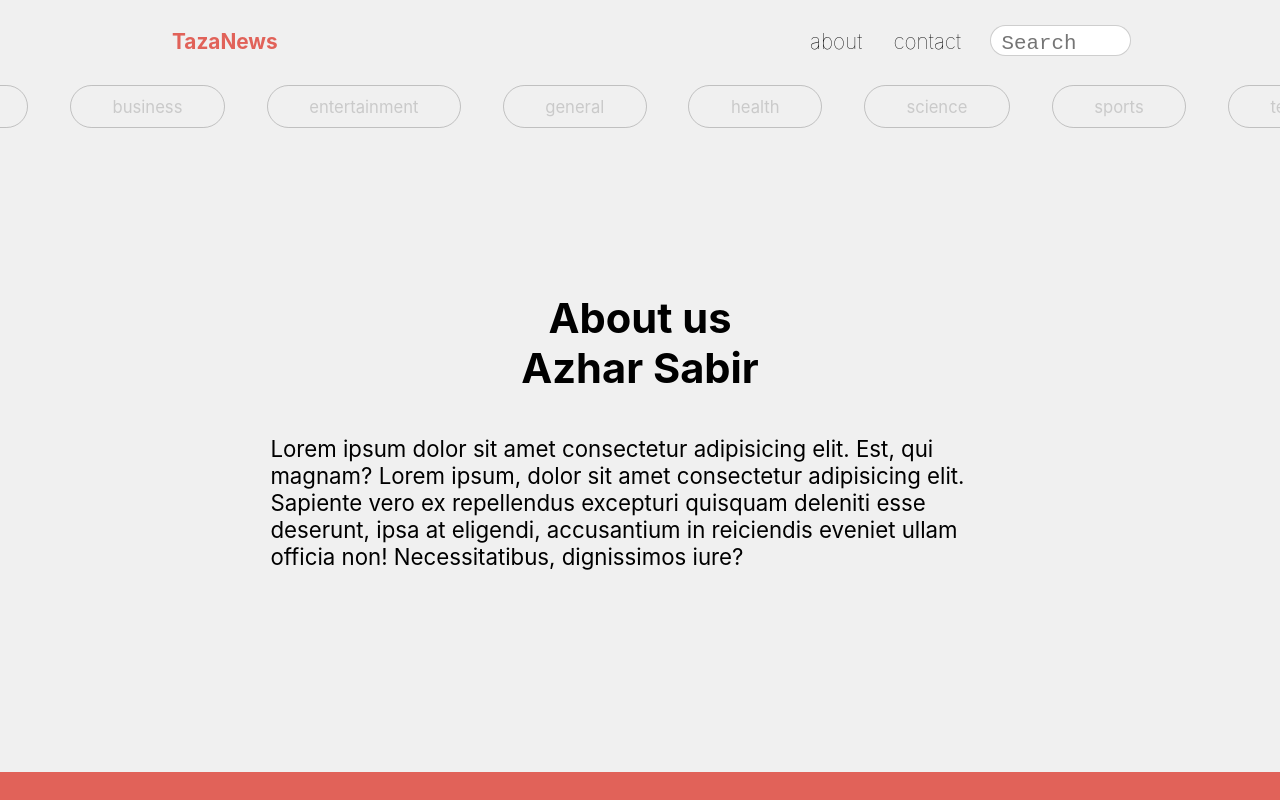
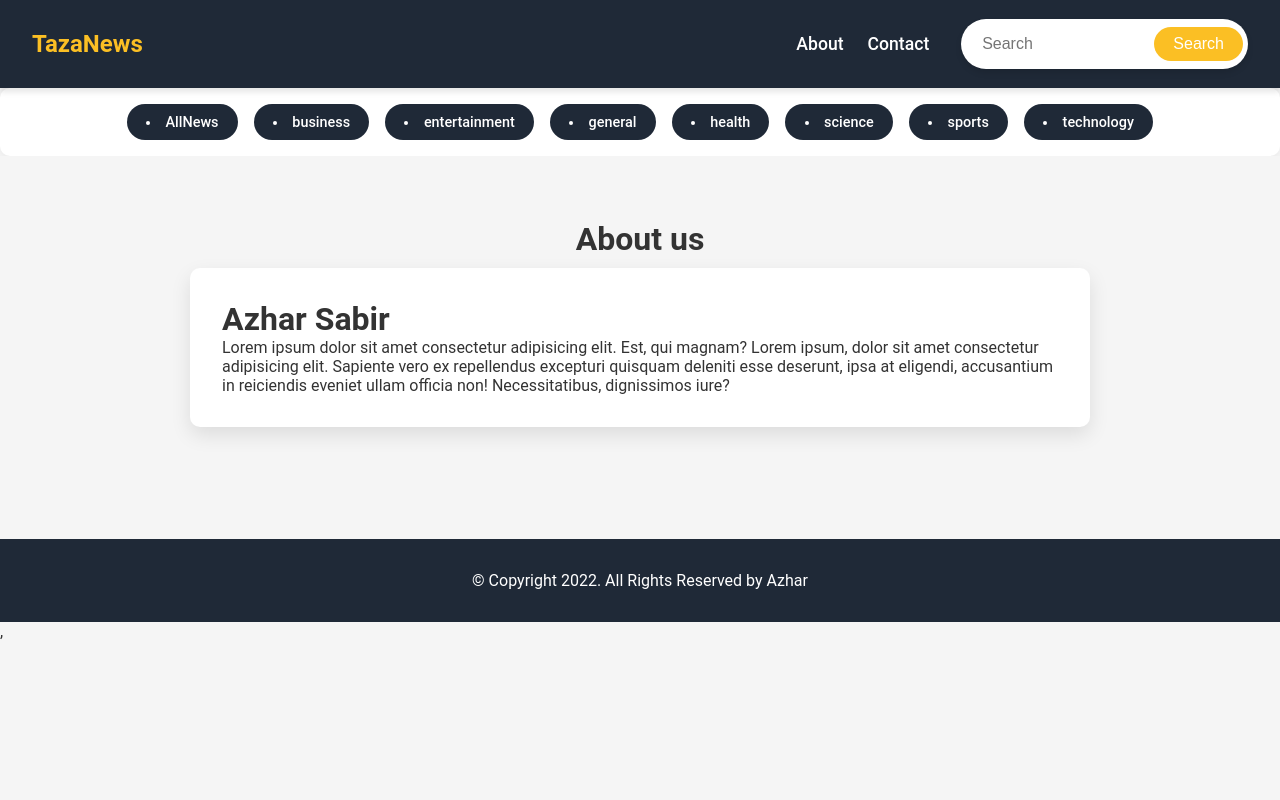
Before and after one commit to Azhar221/TaazaNews, a React (Create React App) app: page /about in a window 1280 px wide. Shown: the top 800 px of the page. Built offline with nearby package versions, Linux system fonts and the light colour scheme.

Commit message:
Updated the UI

```diff
--- a/src/App.css
+++ b/src/App.css
@@ -1,326 +1,426 @@
+/* Global Styles */
 * {
   margin: 0;
   padding: 0;
-  top: 0;
-  left: 0;
-  text-decoration: none !important;
-  list-style-type: none !important;
-  box-sizing: border-box !important;
+  box-sizing: border-box;
 }
 
-html,
 body {
-  margin: 0;
-  padding: 0;
-  /* min-height: 100vh; */
-  text-decoration: none !important;
-  box-sizing: border-box !important;
-  background-color: #f0f0f0;
-  font-size: calc(0.3rem + 2vmin);
+  background-color: #f5f5f5;
+  color: #333;
+  font-family: "Roboto", sans-serif;
 }
 
-/******************** navBar start ************************/
-
+/* Navbar */
 .navbar {
-  position: relative;
-  z-index: 99;
+  background-color: #1f2937;
+  padding: 1.2rem 2rem;
   display: flex;
   justify-content: space-between;
   align-items: center;
+  box-shadow: 0 4px 6px rgba(0, 0, 0, 0.1);
   position: sticky;
+  top: 0;
+  z-index: 1000;
+}
+
+/* Logo Styling */
+.navbar-logo {
+  font-size: 1.5rem;
+  font-weight: bold;
+}
+
+.navbar-logo a {
+  color: #fbbf24;
   text-decoration: none;
-  list-style: none;
-  background-color: #f0f0f0;
-  padding: .8rem calc(6rem + 2vmin);
+  transition: color 0.3s ease;
 }
-.navbar ul {
+
+.navbar-logo a:hover {
+  color: #ffffff;
+}
+
+/* Right side with links and search bar */
+.navbar-right {
+  display: flex;
+  align-items: center;
+  gap: 2rem;
+}
+
+/* Links Styling */
+.navbar-links {
+  display: flex;
+  gap: 1.5rem;
+  list-style-type: none;
+  margin: 0;
+  padding: 0;
+}
+
+.navbar-links li {
+  font-size: 1.1rem;
+}
+
+.navbar-links li a {
+  color: #ffffff;
+  text-decoration: none;
+  font-weight: 500;
+  transition: color 0.3s ease;
+}
+
+.navbar-links li a:hover {
+  color: #fbbf24;
+}
+
+/* SearchBar integration */
+.navbar-search {
   display: flex;
   align-items: center;
 }
-.navbar ul li a span {
-  color: #e16259;
-  font-weight: bold;
-}
-.navbar ul li a {
-  margin-left: 1.5rem;
-  font-size: 1rem;
-  cursor: pointer;
-  font-weight: 99;
-  text-decoration: none;
-  color: #000;
-}
-.navbar ul li a:hover {
-  border-bottom: 2px solid #e16259;
-  color: #e16259;
-}
+
+/* Search bar adjustments */
 .searchBar {
-display: flex;
-align-items: center;
-justify-content: center;
-margin-left: 1rem;
+  display: flex;
+  align-items: center;
+  background-color: #ffffff;
+  padding: 0.3rem 0.8rem;
+  border-radius: 30px;
+  box-shadow: 0 4px 6px rgba(0, 0, 0, 0.1);
 }
 
-.searchBar textarea {
-  border: 1px solid rgba(10, 10, 10, 0.2);
-
-  width: calc(6rem + 2vmin);
-  height: 1.5rem;
-  padding: 0.3rem 0.5rem;
-  font-size: 1rem;
-  border-radius: 2rem;
-  outline-style: none;
-  resize: none;
-  overflow: hidden;
-}
-/******************** Category Start ************************/
-
-
-.category {
-  /* display: flex; */
+.searchBar input {
+  border: none;
+  padding: 0.5rem;
+  width: 150px;
+  height: 40px;
+  border-radius: 20px;
+  outline: none;
+  transition: width 0.3s ease;
 }
 
+.searchBar input:focus {
+  width: 200px;
+  box-shadow: 0 0 5px #fbbf24;
+}
+
+.searchBar button {
+  background-color: #fbbf24;
+  border: none;
+  color: #ffffff;
+  padding: 0.5rem 1.2rem;
+  font-size: 1rem;
+  border-radius: 20px;
+  margin-left: 0.5rem;
+  cursor: pointer;
+  transition: background-color 0.3s ease;
+}
+
+.searchBar button:hover {
+  background-color: #d97706;
+}
+
+/* Mobile responsive behavior */
+@media (max-width: 768px) {
+  .navbar {
+    flex-direction: column;
+  }
+
+  .navbar-right {
+    flex-direction: column;
+    gap: 1rem;
+  }
+
+  .navbar-links {
+    margin-top: 1rem;
+  }
+
+  .searchBar {
+    margin-top: 1rem;
+  }
+}
+
+/* Search Bar */
+.searchBar {
+  display: flex;
+  align-items: center;
+  background-color: #ffffff;
+  padding: 0.3rem;
+  border-radius: 30px;
+  box-shadow: 0 4px 6px rgba(0, 0, 0, 0.1);
+  width: fit-content;
+  margin: 0 auto;
+}
+
+.searchBar input {
+  border: none;
+  padding: 0.5rem 1rem;
+  width: 180px;
+  height: 40px;
+  border-radius: 30px;
+  outline: none;
+  transition: width 0.3s ease;
+  font-size: 1rem;
+}
+
+.searchBar input:focus {
+  width: 250px;
+  border-color: #fbbf24;
+  box-shadow: 0 0 5px #fbbf24;
+}
+
+.searchBar button {
+  background-color: #fbbf24;
+  border: none;
+  color: #ffffff;
+  padding: 0.5rem 1.2rem;
+  font-size: 1rem;
+  border-radius: 20px;
+  margin-left: 0.5rem;
+  cursor: pointer;
+  transition: background-color 0.3s ease;
+}
+
+.searchBar button:hover {
+  background-color: #d97706;
+}
+
+/* Category List */
 .category-list {
-  /* position: fixed; */
-  top: 0;
-  overflow-x: scroll;
-  z-index: 99;
   display: flex;
+  gap: 1rem;
   justify-content: center;
-  align-items: center;
-  width: 100%;
+  padding: 1rem;
+  background-color: #ffffff;
+  border-radius: 10px;
+  box-shadow: 0 2px 8px rgba(0, 0, 0, 0.05);
 }
+
 .category-list li {
-  margin: 0.2rem 1rem;
-  padding: 0.5rem 2rem;
-  text-align: center;
-  font-size: 0.8rem;
-  border-radius: 2rem;
+  background-color: #1f2937;
+  color: #ffffff;
+  padding: 0.6rem 1.2rem;
+  border-radius: 20px;
+  font-size: 0.9rem;
+  transition: background-color 0.3s ease;
   cursor: pointer;
-  border: 1px solid rgba(0, 0, 0, 0.2);
 }
+
 .category-list li:hover {
-  background-color: rgb(14, 160, 218);
-  color: #fff;
+  background-color: #fbbf24;
+  color: #1f2937;
 }
 
 .category-list li a {
   text-decoration: none;
-  list-style-type: none;
-  color: #cacaca;
+  color: inherit;
+  font-weight: 500;
 }
 
-/******************** navBar end ************************/
-
-
-
-/******************** Loader start ************************/
-.load{
-  margin: 2rem;
-  display: flex;
-  justify-content: center;
-  align-items: center;
-}
-.loader {
-  border: .5rem solid #f3f3f3; /* Light grey */
-  border-top: .5rem solid #e16259;
-  border-radius: 50%;
-  width: 4rem;
-  height: 4rem;
-  animation: spin .6s linear infinite;
+/* Contact Form */
+.contact {
+  margin: 3rem auto;
+  max-width: 600px;
+  background: #ffffff;
+  padding: 2.5rem;
+  border-radius: 15px;
+  box-shadow: 0 8px 20px rgba(0, 0, 0, 0.1);
+  text-align: center;
 }
 
-@keyframes spin {
-  0% { transform: rotate(0deg); }
-  100% { transform: rotate(360deg); }
-}
-
-
-/******************** Loader end ************************/
-
-
-
-/******************** News section start ************************/
-
-.news {
-  min-height: 100vh;
-  margin: 2rem calc(1rem + 2vmin);
-  justify-content: center;
-  display: flex;
-  flex-direction: row;
-  flex-wrap: wrap;
-}
-
-/******************** NewsItem Cards start ************************/
-
-.cards {
-  position: relative;
-  max-width: calc(15rem + 2vmin);
-  margin: 1rem;
-  background-color: rgb(245, 248, 253);
-  box-shadow: 0 5px 10px 2px rgba(0, 0, 0, 0.1);
-}
-
-.cards:hover {
-  box-shadow: 0 5px 10px 2px rgba(0, 0, 0, 0.2);
-}
-
-.cards #source {
-  position: absolute;
-  font-size: 0.2rem;
-  padding: 0.2rem;
-  min-width: 4rem;
-  text-align: center;
-  top: 7.2rem;
-  background-color: rgb(14, 160, 218, 1);
-  color: aliceblue;
-  box-shadow: 0 5px 10px 2px rgba(22, 15, 15, 0.4);
-}
-#source p {
-  font-size: 0.8rem;
-  display: inline;
-  margin: 0;
-  padding: 0;
-}
-
-.cards img {
-  background-color: #282c34;
-  width: 100%;
-  height: 8rem;
-}
-
-.cards h3 {
-  font-size: 1rem;
-  margin: 0 1rem;
-  height: 5rem;
-  text-align: center;
-  display: flex;
-  align-items: center;
-  overflow: hidden;
-  overflow-wrap: break-word;
-}
-
-.cards p {
-  font-size: 0.7rem;
-  padding: 0 0.5rem;
-  height: 3rem;
-  text-align: center;
-  overflow: hidden;
-}
-
-.cards .btn {
-  height: 3rem;
-  display: flex;
-  flex-direction: row-reverse;
-  align-items: center;
-}
-
-.cards .btn p {
-  position: absolute;
-  text-align: left;
-  top: 17rem;
-  left: 1rem;
-  padding: 0;
-  font-size: 0.5rem;
-  font-weight: lighter;
-  color: #282c34;
-}
-.cards button {
-  background-color: rgb(14, 160, 218);
-  color: aliceblue;
-  margin: 0.5rem 1rem 1rem 1rem;
-  padding: 0.4rem 0.6rem;
-  font-size: 0.7rem;
-  border: none;
-  border-radius: 2rem;
-  box-shadow: 0 5px 10px 2px rgba(0, 0, 0, 0.1);
-}
-
-.cards button:hover {
-  background-color: rgb(20, 139, 194);
-  box-shadow: 0 5px 10px 2px rgba(0, 0, 0, 0.2);
-}
-
-/******************** NewsItem Cards end ************************/
-
-/******************** about section start ********************/
-
-.about {
-  display: flex;
-  flex-direction: column;
-  justify-content: center;
-  align-items: center;
-  height: 80vh;
-  padding: 3rem;
-}
-
-.about h1 {
-  font-size: 2rem;
-  text-align: center;
-  color: var(--color2);
-}
-.about p {
-  padding: 2rem 10rem;
-}
-
-/******************** about section end ********************/
-
-/******************** contact section start ********************/
-
-.contact {
-  display: flex;
-  flex-direction: column;
-  justify-content: center;
-  align-items: center;
-  margin: 5rem 0 ;
-}
-.contact h1{
-  text-align: center;
+.contact h1 {
+  font-size: 2.2rem;
+  color: #1f2937;
+  margin-bottom: 1.5rem;
 }
 
 .container form {
   display: flex;
   flex-direction: column;
+  gap: 1rem;
+}
+
+.container form input,
+.container form textarea {
+  border: 1px solid #e5e7eb;
+  padding: 1rem;
+  border-radius: 10px;
+  font-size: 1rem;
+  transition: border-color 0.3s ease;
+}
+
+.container form input:focus,
+.container form textarea:focus {
+  border-color: #fbbf24;
+}
+
+.container form button {
+  background-color: #fbbf24;
+  color: #1f2937;
+  border: none;
+  padding: 0.8rem 1.5rem;
+  border-radius: 10px;
+  font-size: 1.2rem;
+  font-weight: bold;
+  cursor: pointer;
+  transition: background-color 0.3s ease;
+}
+
+.container form button:hover {
+  background-color: #d97706;
+  color: #ffffff;
+}
+
+/* News Section */
+.news {
+  display: flex;
+  flex-wrap: wrap;
+  gap: 2rem;
   justify-content: center;
+  padding: 2rem;
+}
+
+.cards {
+  background-color: #ffffff;
+  padding: 1.5rem;
+  border-radius: 15px;
+  box-shadow: 0 8px 20px rgba(0, 0, 0, 0.1);
+  transition: transform 0.3s ease, box-shadow 0.3s ease;
+  max-width: 300px;
+}
+
+.cards:hover {
+  transform: translateY(-5px);
+  box-shadow: 0 12px 24px rgba(0, 0, 0, 0.2);
+}
+
+.cards img {
+  width: 100%;
+  height: 180px;
+  object-fit: cover;
+  border-radius: 10px;
+  margin-bottom: 1rem;
+}
+
+.cards h3 {
+  margin-bottom: 1rem;
+  font-size: 1.3rem;
+  color: #1f2937;
+}
+
+.cards p {
+  font-size: 1rem;
+  color: #6b7280;
+  margin-bottom: 1rem;
+}
+
+.cards .btn {
+  display: flex;
+  justify-content: space-between;
   align-items: center;
 }
 
-.container form input,
-textarea {
-  color: #e16259;
-  border: 2px solid #e16259;
-  border-radius: 1rem;
-  width: 50vw;
-  margin: 0.4rem;
-  padding: 0.8rem;
-  font-size: .8rem;
-  outline: none;
-  resize: none;
+.cards button {
+  background-color: #fbbf24;
+  color: #1f2937;
+  padding: 0.7rem 1.2rem;
+  border: none;
+  border-radius: 10px;
+  cursor: pointer;
+  transition: background-color 0.3s ease;
 }
 
-.container form ::placeholder {
-  color: #e16259;
+.cards button:hover {
+  background-color: #d97706;
 }
 
-.container form textarea {
-  height: 5rem;
-}
-.container .btn:hover {
-  background-color: #61dafb;
-  color: whitesmoke;
-  transition: all;
-  transition-duration: 0.5s;
+/* Footer */
+#footer {
+  background-color: #1f2937;
+  color: #ffffff;
+  text-align: center;
+  padding: 2rem;
+  margin-top: 3rem;
 }
 
-/******************** contact section end ********************/
+#footer p {
+  font-size: 1rem;
+}
 
+/* Loader */
+.loader {
+  border: 0.5rem solid #f3f3f3;
+  border-top: 0.5rem solid #fbbf24;
+  border-radius: 50%;
+  width: 4rem;
+  height: 4rem;
+  animation: spin 0.6s linear infinite;
+}
 
-#footer {
-  /* position: fixed; */
-  width:100%;
-  height: 10rem;
-  background-color: #e16259;
-  color: #fff;
-  margin-bottom: -3rem;
+@keyframes spin {
+  0% {
+    transform: rotate(0deg);
+  }
+  100% {
+    transform: rotate(360deg);
+  }
+}
+/* About Page Styles */
+.about {
+  display: flex;
+  flex-direction: column;
+  gap: 10px;
+  justify-content: center;
+  align-items: center;
+  padding: 4rem 0;
+  background-color: #f5f5f5;
+}
+
+.container {
+  max-width: 900px;
+  width: 100%;
   padding: 2rem;
+  background-color: #ffffff;
+  box-shadow: 0 8px 20px rgba(0, 0, 0, 0.1);
+  border-radius: 10px;
+}
+
+.about-title {
+  font-size: 2.5rem;
+  font-weight: bold;
+  text-align: center;
+  margin-bottom: 2rem;
+  color: #1f2937;
+}
+
+.about-content {
   text-align: center;
 }
+
+.about-name {
+  font-size: 2rem;
+  font-weight: 600;
+  color: #fbbf24;
+  margin-bottom: 1.5rem;
+}
+
+.about-description {
+  font-size: 1.1rem;
+  line-height: 1.8;
+  color: #6b7280;
+  padding: 0 1.5rem;
+}
+
+/* Responsive Design */
+@media (max-width: 768px) {
+  .about-title {
+    font-size: 2rem;
+  }
+
+  .about-name {
+    font-size: 1.8rem;
+  }
+
+  .about-description {
+    font-size: 1rem;
+    padding: 0 1rem;
+  }
+}
--- a/src/Components/NavBar.jsx
+++ b/src/Components/NavBar.jsx
@@ -1,22 +1,22 @@
-// import React, { useState } from 'react'
+import React from 'react'
 import SearchBar from './SearchBar';
 import { Link, Outlet } from "react-router-dom";
 
 export default function NavBar() {
-
     return (
         <>
-            <div className="navbar">
-                <ul>
-                    <li><Link to="/"><span>TazaNews</span></Link></li>
-                </ul>
-                <ul>
-                    <li><Link to="/about">about</Link></li>
-                    <li><Link to="/contact">contact</Link></li>
+            <nav className="navbar">
+                <div className="navbar-logo">
+                    <Link to="/"><span>TazaNews</span></Link>
+                </div>
+                <div className="navbar-right">
+                    <ul className="navbar-links">
+                        <li><Link to="/about">About</Link></li>
+                        <li><Link to="/contact">Contact</Link></li>
+                    </ul>
                     <SearchBar />
-
-                </ul>
-            </div>
+                </div>
+            </nav>
             <Outlet />
         </>
     )
--- a/src/Components/SearchBar.jsx
+++ b/src/Components/SearchBar.jsx
@@ -4,8 +4,8 @@ export default function SearchBar() {
     return (
         <>
             <div className="searchBar">
-                <textarea  name="search" id="search" cols="30" rows="10" placeholder="Search" />
-                {/* <!-- <button id="searchBtn">search</button> --> */}
+                <input type="text" name="search" id="search" placeholder="Search" />
+                <button id="searchBtn">Search</button>
             </div>
         </>
     )
```
